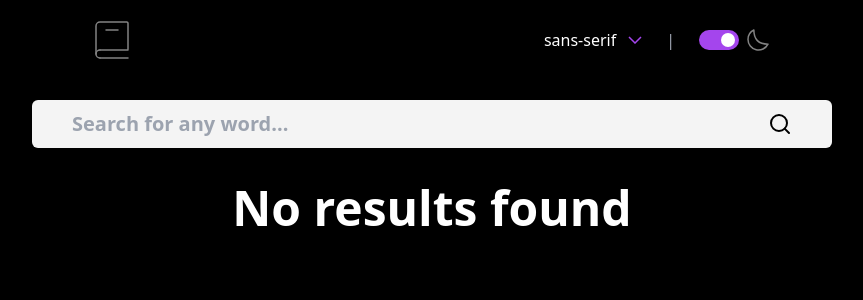
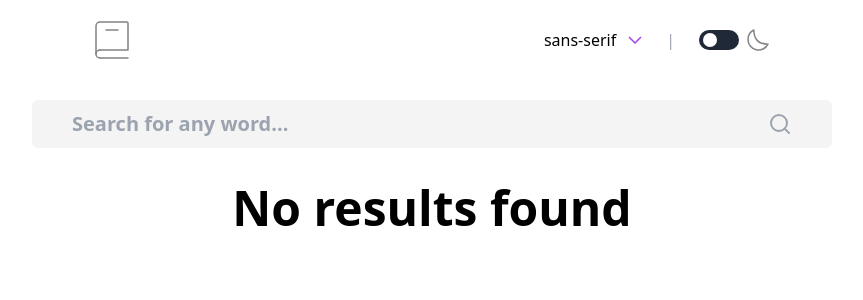
Before and after one commit to tejas-gk/dictionary-fem, a React (Vite) app: page / in a window 1280 px wide. Shown: the top 300 px of the page, without its empty margins (208-1071 px from the left). Built offline with nearby package versions, Linux system fonts and the light colour scheme.

Commit message:
fix: handleclickoutside

```diff
--- a/src/components/Header.tsx
+++ b/src/components/Header.tsx
@@ -19,15 +19,17 @@ const fonts = [
 ]
 
 export default function Header() {
-    const [mode, setMode] = useState('dark');
+    const [mode, setMode] = useState(localStorage.getItem('mode') || 'light');
 
-    const { font, setFont } = useContext(FontContext);
+
 
     useEffect(() => {
         if (mode === 'dark') {
             document.body.classList.add('dark');
+            localStorage.setItem('mode', 'dark');
         } else {
             document.body.classList.remove('dark');
+            localStorage.setItem('mode', 'light');
         }
     }, [mode]);
 
--- a/src/components/NounOrVerb.tsx
+++ b/src/components/NounOrVerb.tsx
@@ -1,12 +1,13 @@
 import React from 'react'
+
 
 export default function NounOrVerb({
     word
-}) {
+}: any) {
     return (
         <div>
             {
-                word?.meanings.map((meaning: any,i:number) => (
+                word?.meanings.map((meaning: any, i: number) => (
                     <div key={i}
                         className='mt-8
                     '>
@@ -16,11 +17,11 @@ export default function NounOrVerb({
                             </h1>
                             <div className="ml-5 flex-1 h-[1px] bg-gray-300 dark:bg-gray-100"></div>
                         </div>
-                        <h2 className='text-2xl font-bold text-gray-400 mt-20'>
+                        <h2 className='text-2xl font-bold text-gray-400 mt-10'>
                             Meaning
                         </h2>
                         {
-                            meaning.definitions.map((definition: any,j:number) => (
+                            meaning.definitions.map((definition: any, j: number) => (
                                 <ul key={j} className='list-disc list-inside marker:text-[#ad76cd]'
                                 >
                                     <li className='mb-4'>
--- a/src/components/SelectFonts.tsx
+++ b/src/components/SelectFonts.tsx
@@ -1,5 +1,4 @@
 import  { useState ,createContext,useRef ,useEffect,useCallback} from 'react'
-
 const fonts = [
     {
         name: 'Sans-serif',
@@ -23,9 +22,9 @@ export default function SelectFonts() {
     const [open, setOpen] = useState(false);
     const [font, setFont] = useState('sans-serif');
 
-    const selectRef = useRef(null);
+    const selectRef = useRef<HTMLSelectElement>(null);
 
-    const handleClickOutside = useCallback((e) => {
+    const handleClickOutside = useCallback((e:any) => {
         if (selectRef.current && !selectRef.current.contains(e.target)) {
             setOpen(false);
         }
@@ -43,7 +42,7 @@ export default function SelectFonts() {
       <div className='relative'
         ref={selectRef}
       >
-          <FontContext.Provider value={{font, setFont}}>
+
           <div className='
                     flex flex-row  gap-3 items-center dark:text-white cursor-pointer
                     '
@@ -90,7 +89,7 @@ export default function SelectFonts() {
                   </div>
                 )
               }
-            </FontContext.Provider>
+
     </div>
   )
 }
--- a/src/contexts/FontContext.tsx
+++ b/src/contexts/FontContext.tsx
@@ -1,9 +1,9 @@
 import { createContext, useEffect, useState } from 'react';
 
 
-export const FontContext = createContext();
+export const FontContext = createContext({});
 
-export default function FontProvider(props) {
+export default function FontProvider(props:any) {
     const [font, setFont] = useState('sans-serif');
 
     useEffect(() => {
```
Lines whose indentation alone changed are shown as unchanged.
